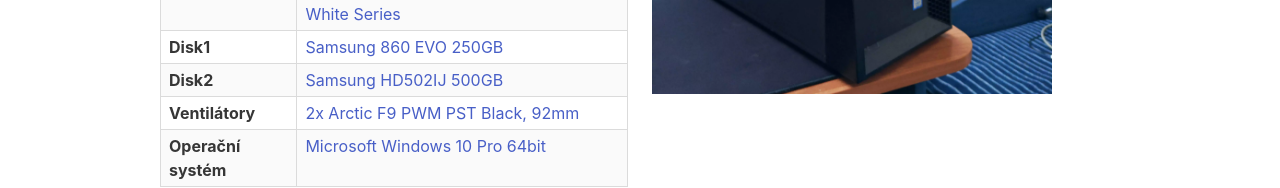
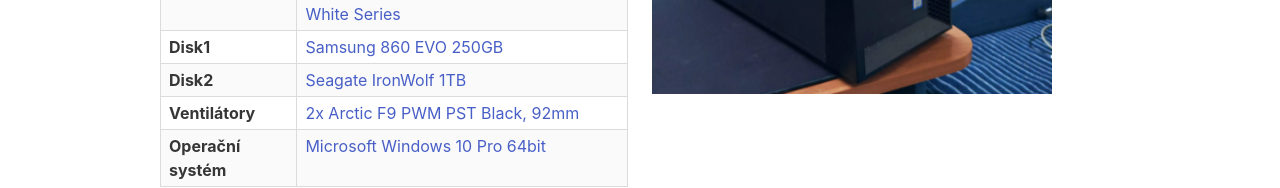
Before and after one commit to Numax-cz/NapicuPC, a React (Create React App) app: page / in a window 1280 px wide. Shown: the part 654-842 px from the top of the page. Built offline with nearby package versions, Linux system fonts and the light colour scheme.

Commit message:
Upraven popis

```diff
--- a/src/App.tsx
+++ b/src/App.tsx
@@ -129,11 +129,11 @@
                         <th>Disk2</th>
                         <td>
                           <a
-                            href="https://www.czc.cz/samsung-spinpoint-f1-hd502ij-500gb/54322/produkt"
+                            href="https://www.czc.cz/seagate-ironwolf-3-5-1tb/200401/produkt"
                             target="_blank"
                             rel="noreferrer"
                           >
-                            Samsung HD502IJ 500GB
+                            Seagate IronWolf 1TB
                           </a>
                         </td>
                       </tr>
@@ -277,15 +277,15 @@
             </section>
 
             <section className="section">
-              <h1 className="is-size-2 title">Samsung HD502IJ 500GB</h1>
+              <h1 className="is-size-2 title">Seagate IronWolf 1TB</h1>
               <div className="columns">
                 <div className="column">
-                  <img src="/hdd.webp" className="imgSetup" alt="HDD Samsung HD502IJ 500GB" />
+                  <img src="/hddns.webp" className="imgSetup" alt="HDD Samsung HD502IJ 500GB" />
                 </div>
                 <div className="column is-size-5">
                   <p>
-                    Pro ukládání her a dokumentů mi dostačuje tento 500GB HDD. Tento disk je starý, trochu i
-                    hlučný, ale rychlostí určitě neomrzí. Tento disk má naběháno něco málo přes 10 000 hodin.
+                    Pro ukládání her a dokumentů mi dostačuje tento 1TB. Tento disk je určený primárně pro NAS
+                    server, já ho však provozuji ve svém stolním počítači.
                   </p>
                 </div>
               </div>
@@ -334,7 +334,10 @@
               <img src="/pcxd.webp" className="imgSetupBottom" alt="Fotka počítače" />
             </div>
             <div className="columns mt-5 is-desktop is-vcentered is-justify-content-space-around ">
-              <img src="/setupfull.webp" className="imgSetupBottom" alt="Fotka celého setupu" />
+              <img src="/setup2.webp" className="imgSetupBottom" alt="Fotka celého setupu" />
+            </div>
+            <div className="columns mt-5 is-desktop is-vcentered is-justify-content-space-around ">
+              <img src="/setup1.webp" className="imgSetupBottom" alt="Fotka celého setupu" />
             </div>
           </div>
         </section>
```
